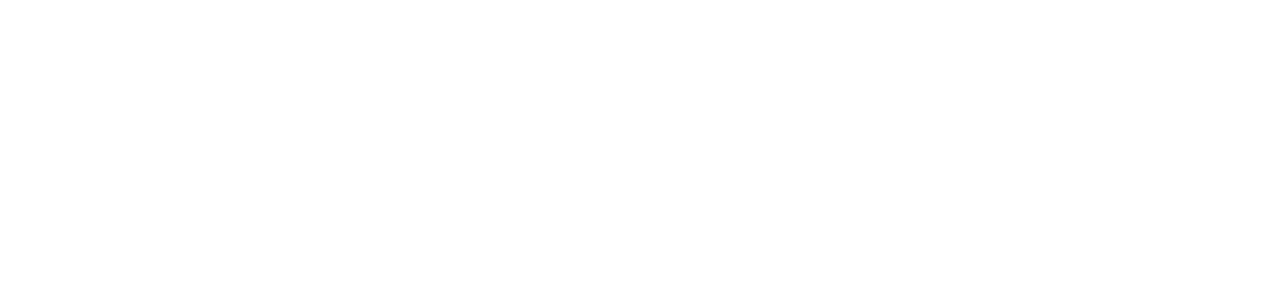
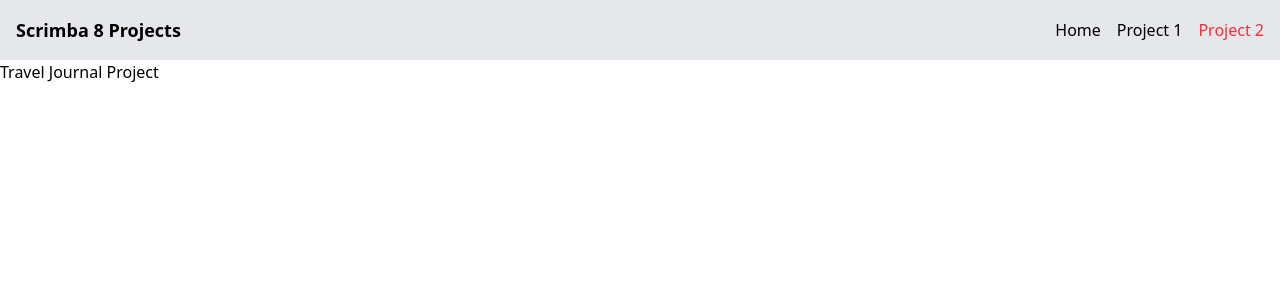
Before and after one commit to spe9110/REACT_COMPONENTS_2025, a React (Vite) app in the folder 2_SCRIMBA/: page /second in a window 1280 px wide. Before the commit this address had no page. Shown: the top 300 px of the page. Built offline with nearby package versions, Linux system fonts and the light colour scheme.

Commit message:
add the travel journal as a second project

```diff
--- a/2_SCRIMBA/src/App.jsx
+++ b/2_SCRIMBA/src/App.jsx
@@ -3,6 +3,7 @@
 import Home from "./pages/Home";
 import FirstProject from "./pages/Project_1";
 import Layout from "./components/Layout";
+import TravelJournal from "./pages/Project_2";
 
 function App() {
   return (
@@ -13,6 +14,7 @@
           {/* Nested routes will render inside <Outlet /> */}
           <Route index element={<Home />} />
           <Route path="first" element={<FirstProject />} />
+          <Route path="second" element={<TravelJournal />} />
         </Route>
       </Routes>
     </div>
--- a/2_SCRIMBA/src/components/Header.jsx
+++ b/2_SCRIMBA/src/components/Header.jsx
@@ -24,6 +24,14 @@
           >
             Project 1
           </NavLink>
+          <NavLink
+            to="/second"
+            className={({ isActive }) =>
+              isActive ? "text-red-500" : "text-black"
+            }
+          >
+            Project 2
+          </NavLink>
         </nav>
       </header>
     </>
--- /dev/null
+++ b/2_SCRIMBA/src/pages/Project_2.jsx
@@ -0,0 +1,11 @@
+import React from 'react'
+
+const TravelJournal = () => {
+  return (
+    <div>
+        <h1>Travel Journal Project</h1>
+    </div>
+  )
+}
+
+export default TravelJournal
```
